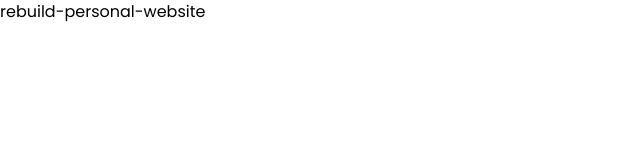
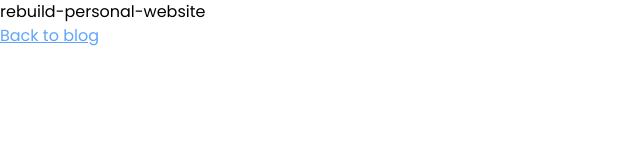
Before and after one commit to jaxonhill/personal-website-v2, a Next.js app: page /blog/rebuild-personal-website in a window 1280 px wide. Shown: the top 160 px of the page, without its empty margins (0-640 px from the left). Built offline with nearby package versions, Linux system fonts and the light colour scheme.

Commit message:
Add back button on each slug page

```diff
--- a/pages/api/hello.ts
+++ b/pages/api/hello.ts
@@ -1,4 +1,6 @@
 // Next.js API route support: https://nextjs.org/docs/api-routes/introduction
+
+// TODO: Keeping this here for reference
 import type { NextApiRequest, NextApiResponse } from 'next'
 
 type Data = {
--- a/pages/blog/[slug].tsx
+++ b/pages/blog/[slug].tsx
@@ -1,4 +1,5 @@
 import getPostSlugs from "@/lib/getPostSlugs";
+import Link from "next/link";
 
 type Slug = {
 	slug: string;
@@ -9,7 +10,14 @@ type SlugFormat = {
 };
 
 export default function PostPage({ slug }: { slug: string }) {
-	return <h1>{slug}</h1>;
+	return (
+		<div>
+			<h1>{slug}</h1>
+			<Link href={"/blog"} className="text-blue-400 underline">
+				Back to blog
+			</Link>
+		</div>
+	);
 }
 
 export async function getStaticProps({ params }: { params: Slug }) {
```
